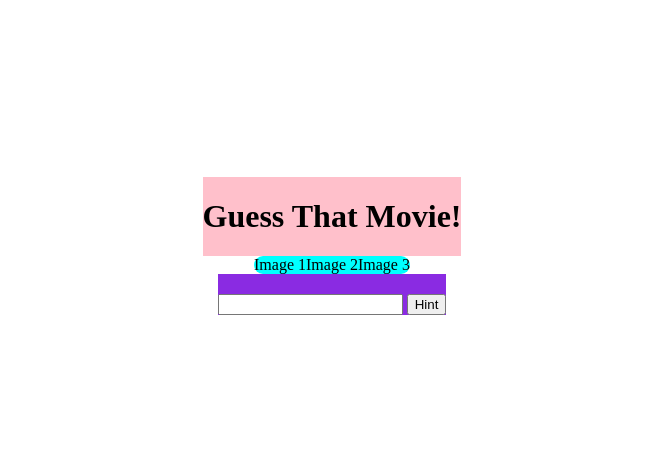
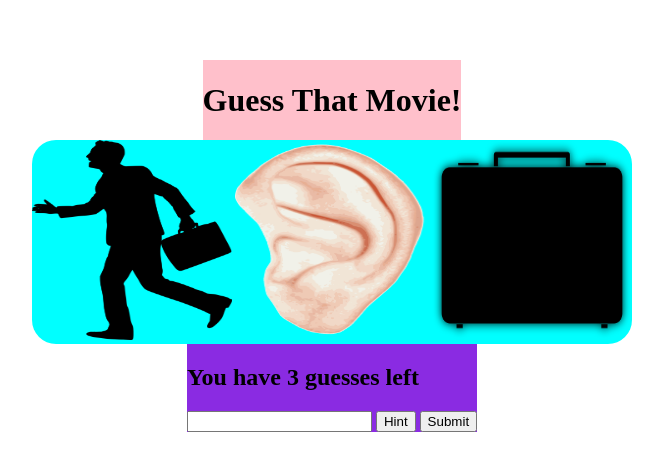
Before and after one commit to beverlyosoria/Guess-That-Movie, a plain HTML site: page index.html in a window 1280 px wide. Shown: the part 162-632 px from the top of the page, without its empty margins (308-971 px from the left). Drawn offline with Linux system fonts and the light colour scheme.

Commit message:
displays images with render function

```diff
--- a/css/main.css
+++ b/css/main.css
@@ -5,7 +5,7 @@ html * {
 body {
     display: grid;
     grid-template-columns: 1fr;
-    grid-template-rows: 30vmin 10vmin 10vmin;
+    grid-template-rows: 1fr auto 1fr;
     height: 100vh;
     display: flex;
     flex-direction: column;
@@ -32,5 +32,11 @@ main {
 }
 
 footer {
+
     background-color: blueviolet;
 }
+
+img {
+    width: 200px;
+    height: 200px;
+}
--- a/index.html
+++ b/index.html
@@ -15,14 +15,15 @@
         <h1>Guess That Movie!</h1>
     </header>
     <main>
-        <div id="img1"><img>Image 1</div>
-        <div id="img2"><img>Image 2</div>
-        <div id="img3"><img>Image 3</div>
+        <div><img id="img1"></div>
+        <div><img id="img2"></div>
+        <div><img id="img3"></div>
     </main>
     <footer>
         <h2 id="guesses"></h2>
         <input id="input"></input>
-        <button>Hint</button>
+        <button id="hintbtn">Hint</button>
+        <button id="submitbtn">Submit</button>
     </footer>
 
 
--- a/js/main.js
+++ b/js/main.js
@@ -2,9 +2,9 @@
 //Object that stores set of images
 const images = {
     set1: {
-        'img1': '',
-        'img2': '',
-        'img3': '',
+        'img1': 'images/man.png',
+        'img2': 'images/ear.png',
+        'img3': 'images/briefcase.png',
 
         answer: '',
         hint: ''
@@ -85,9 +85,17 @@ let score, imageSet, answers, guesses;
 // Set elements to variable
 const guessesEL = document.getElementById('guesses');
 
-const images = document.getElementById('img1, img2, img3');
+// select all the img tags
+const imageEl = document.querySelectorAll('img')
+
 /*----- event listeners -----*/
+document
+    .getElementById("hintbtn")
+    .addEventListener("click", handleHint);
 
+document
+    .getElementById("submitbtn")
+    .addEventListener("click", handleSubmit)
 
 /*----- functions -----*/
 init();
@@ -96,16 +104,39 @@ init();
 function init() {
     score = 0;
 
-    imageSet = image.set1;
+    imageSet = images.set1;
 
     answers = [];
 
     hint = [];
 
     guesses = 3;
+    render();
 }
 
+
 function render() {
-    // Render score
+
+    imageEl.forEach(function (element, id) {
+        element.src = imageSet[`img${id + 1}`]
+    })
+
+    guessesEL.textContent = `You have ${guesses} guesses left`;
 
 }
+
+function displayImages() {
+    document.querySelector("main").src = images[imgIndex].src;
+
+}
+
+function handleSubmit(evt) {
+    console.log('clicked')
+}
+
+function handleHint(evt) {
+
+    console.log('clicked')
+
+
+}
```
Also changed, not shown: images/briefcase.png (added), images/ear.png (added), images/man.png (added).
